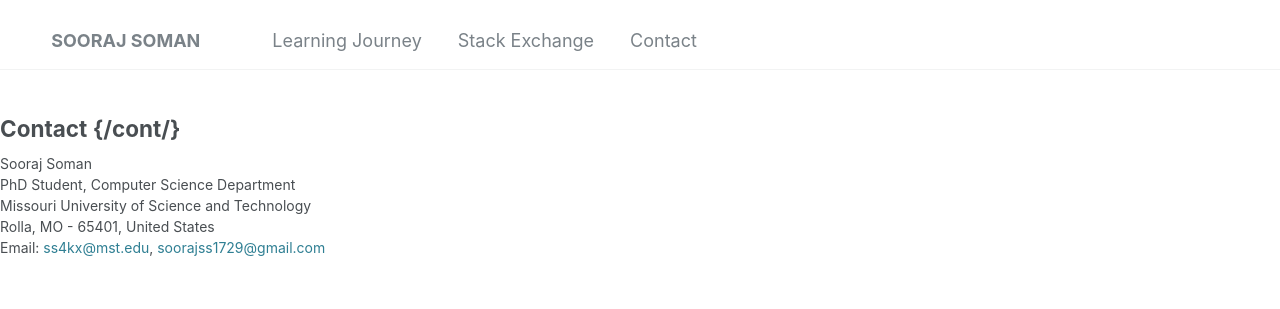
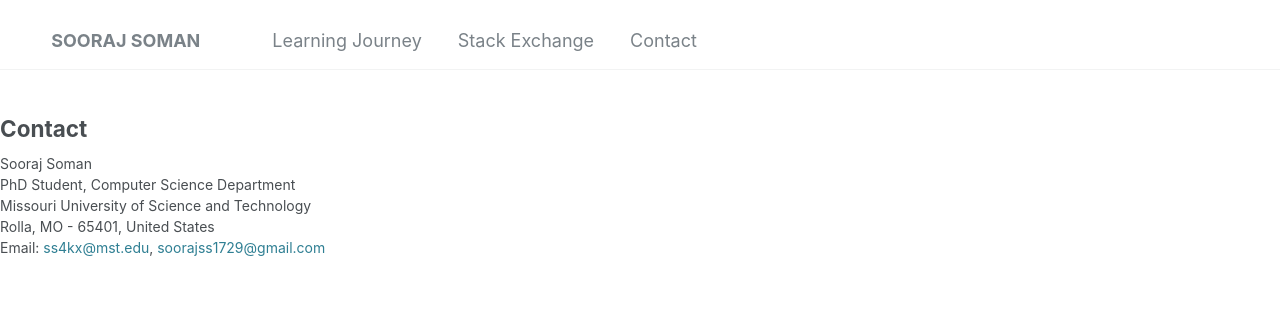
Before and after one commit to soorajss1729/soorajss1729.github.io, a Jekyll site: the page built from _cont/cont.md, in a window 1280 px wide. Shown: the top 309 px of the page. Built offline with Jekyll 4.4.1, drawn with Linux system fonts in a browser that asks for light colours.

Commit message:
Update cont.md

```diff
--- a/_cont/cont.md
+++ b/_cont/cont.md
@@ -5,7 +5,7 @@ layout: default
 classes: wide
 ---
 
-## Contact {/cont/}
+## Contact
 
 <div style="font-size: 14px;">
   Sooraj Soman<br>
```
